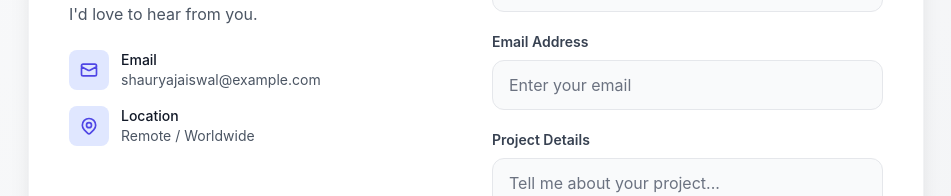
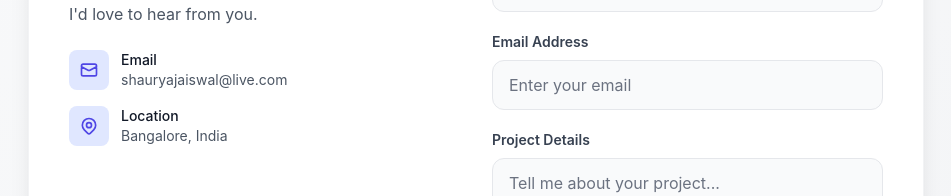
Before and after one commit to ishanshauryajaiswal/shaurya-portfolio, a Next.js app: page / in a window 1280 px wide. Shown: the part 2968-3164 px from the top of the page, without its empty margins (164-1115 px from the left). Built offline with nearby package versions, Linux system fonts and the light colour scheme.

Commit message:
fix: update contact info with correct email and location

```diff
--- a/components/Contact.js
+++ b/components/Contact.js
@@ -56,7 +56,7 @@ export default function Contact() {
                   </div>
                   <div>
                     <p className="text-sm font-medium text-gray-900 dark:text-white">Email</p>
-                    <p className="text-sm text-gray-600 dark:text-gray-400">shauryajaiswal@example.com</p>
+                    <p className="text-sm text-gray-600 dark:text-gray-400">shauryajaiswal@live.com</p>
                   </div>
                 </div>
 
@@ -69,7 +69,7 @@ export default function Contact() {
                   </div>
                   <div>
                     <p className="text-sm font-medium text-gray-900 dark:text-white">Location</p>
-                    <p className="text-sm text-gray-600 dark:text-gray-400">Remote / Worldwide</p>
+                    <p className="text-sm text-gray-600 dark:text-gray-400">Bangalore, India</p>
                   </div>
                 </div>
               </div>
```
